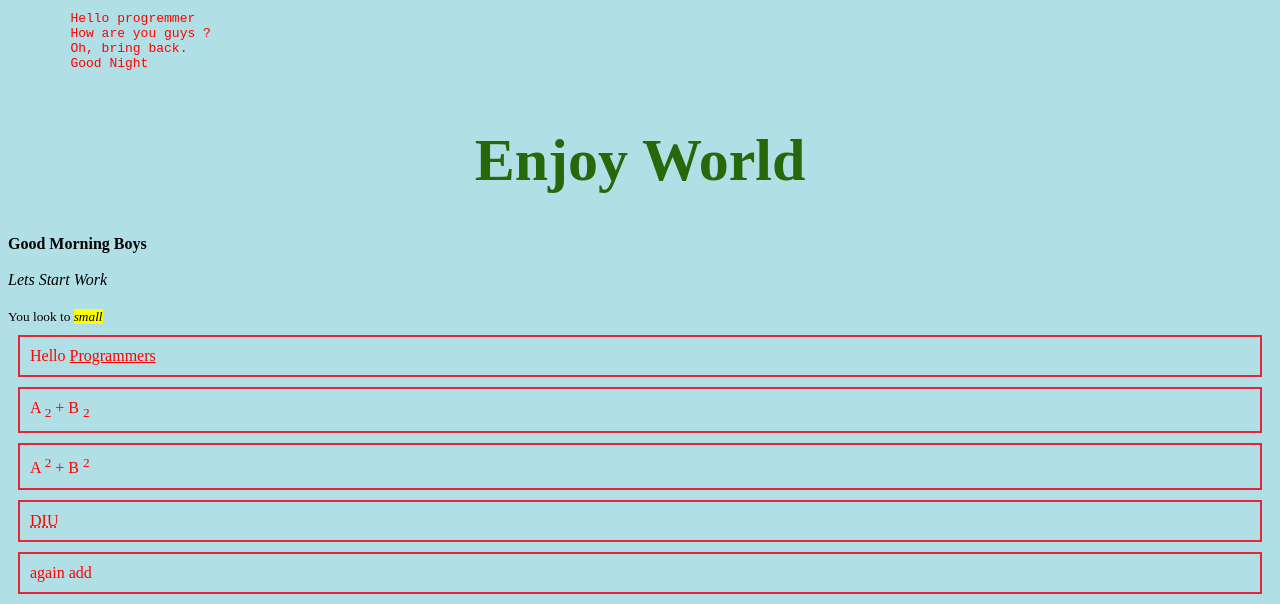
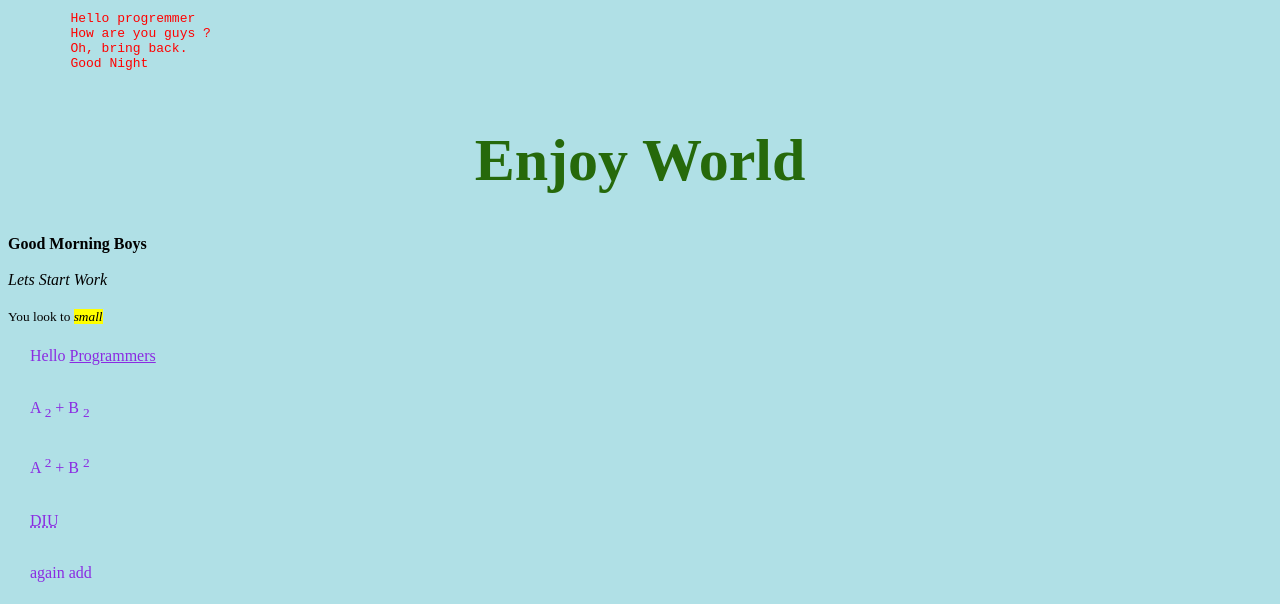
Before and after one commit to pritom1807/HtmlCssBasic, a plain HTML site: page index.html in a window 1280 px wide. Shown: the part 726-1330 px from the top of the page. Drawn offline with Linux system fonts and the light colour scheme.

Commit message:
working with id,class,image height and width, margin , padding

```diff
--- a/cssFile/indexCss.css
+++ b/cssFile/indexCss.css
@@ -6,11 +6,11 @@ body {
       text-align: center;
   }
   p {
-    color: red;
+    color: blueviolet;
       border: 2px solid powderblue;
       padding: 10px;
       margin: 10px;
 
-      border: 2px solid rgb(226, 39, 55);
+      border: 2px solid req;
 
   }
--- a/index.html
+++ b/index.html
@@ -10,7 +10,7 @@
 
 <body>
     <p><a href="#C4">Jump About</a></p>
-    <h1 font-family:courier;text-align:center"> Hello Coder</h1>
+    <h1> Hello Coder</h1>
 
     <p> Lorem ipsum dolor sit,<br>amet consectetur adipisicing elit. Consequatur perferendis earum <br>voluptate eum
         quas nesciunt labore. Sapiente maxime dignissimos minus distinctio delectus vitae? Rerum ipsum, repudiandae illo
```
